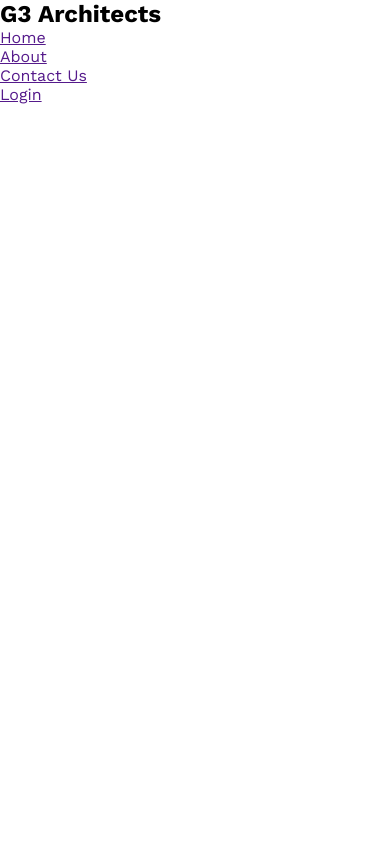
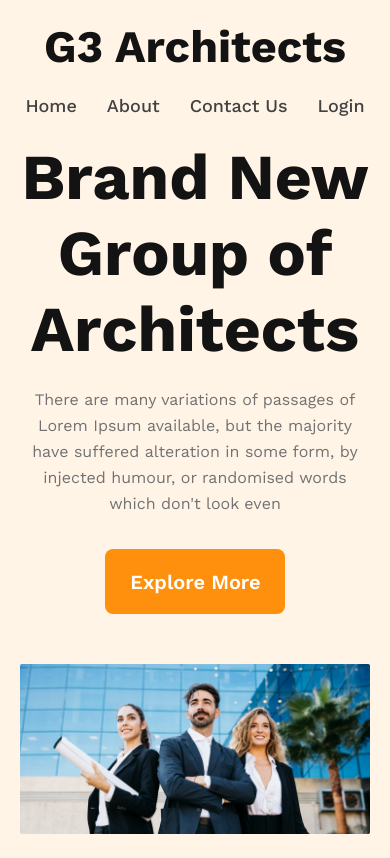
Before and after one commit to parthob312/g3-architects-website, a plain HTML site: page index.html in a window 390 px wide. Drawn offline with nearby package versions, Linux system fonts and the light colour scheme.

Commit message:
adding header section with responsive

```diff
--- a/index.html
+++ b/index.html
@@ -12,17 +12,35 @@
     />
     <link rel="stylesheet" href="style.css" />
   </head>
-  <body>
-    <header>
-      <nav>
-        <h1>G3 Architects</h1>
-        <ul>
-          <li><a href="">Home</a></li>
-          <li><a href="">About</a></li>
-          <li><a href="">Contact Us</a></li>
-          <li><a href="">Login</a></li>
-        </ul>
+  <body class="main-body">
+    <!-- navbar section -->
+    <header class="header-main">
+      <nav class="navbar">
+        <div class="nav-content">
+          <h1 class="nav-title">G3 Architects</h1>
+        </div>
+        <div class="nav-menu">
+          <ul class="nav-link">
+            <li class="nav-list"><a href="" class="link">Home</a></li>
+            <li class="nav-list"><a href="" class="link">About</a></li>
+            <li class="nav-list"><a href="" class="link">Contact Us</a></li>
+            <li class="nav-list"><a href="" class="link">Login</a></li>
+          </ul>
+        </div>
       </nav>
+      <!-- bannar section -->
+      <div class="banner">
+        <div class="banner-content">
+          <h1 class="banner-title">Brand New<br />Group of Architects</h1>
+          <p class="banner-description">
+            There are many variations of passages of Lorem Ipsum available, but
+            the majority have suffered alteration in some form, by injected
+            humour, or randomised words which don't look even
+          </p>
+          <button class="header-btn">Explore More</button>
+        </div>
+        <img class="bannar-img" src="images/banner.png" alt="banner" />
+      </div>
     </header>
     <main></main>
     <footer></footer>
--- a/style.css
+++ b/style.css
@@ -4,3 +4,97 @@
   font-family: "Lato", sans-serif;
   font-family: "Work Sans", sans-serif;
 }
+.header-main {
+  background: rgba(255, 144, 14, 0.1);
+  padding: 50px 240px 45px 228px;
+}
+/* navbar section */
+.navbar {
+  display: flex;
+  justify-content: space-between;
+  align-items: center;
+}
+.nav-link {
+  display: flex;
+  gap: 30px;
+}
+.nav-list {
+  list-style-type: none;
+  font-size: 1.125rem;
+  font-weight: 500;
+  line-height: 1.625rem;
+}
+.link {
+  text-decoration: none;
+  color: #424242;
+}
+.nav-title {
+  color: #131313;
+  font-size: 2.8125rem;
+  font-weight: 700;
+}
+/* bannar section */
+.banner-content {
+  max-width: 862px;
+  text-align: center;
+  margin: 0 auto;
+}
+.banner-title {
+  color: #131313;
+  font-size: 4rem;
+  font-weight: 700;
+  margin-top: 102px;
+}
+.banner-description {
+  color: #727272;
+  font-size: 1rem;
+  font-weight: 400;
+  line-height: 1.625rem;
+  margin-top: 20px;
+}
+.header-btn {
+  color: #fff;
+  font-size: 1.25rem;
+  font-weight: 600;
+  border: 0;
+  border-radius: 8px;
+  background: #ff900e;
+  padding: 21px 24px 20px 25px;
+  cursor: pointer;
+  margin-top: 32px;
+}
+.bannar-img {
+  margin-top: 50px;
+  width: 100%;
+}
+/* Responsive */
+/* Mobile Device */
+@media screen and (max-width: 567px) {
+  .header-main {
+    padding: 20px;
+  }
+  .navbar {
+    flex-direction: column;
+  }
+  .banner-title {
+    margin-top: 20px;
+  }
+  .nav-link {
+    margin-top: 20px;
+  }
+}
+/* Medium Devices */
+@media screen and (min-width: 576px) and (max-width: 992px) {
+  .header-main {
+    padding: 50px;
+  }
+  .navbar {
+    flex-direction: column;
+  }
+  .banner-title {
+    margin-top: 20px;
+  }
+  .nav-link {
+    margin-top: 20px;
+  }
+}
```
